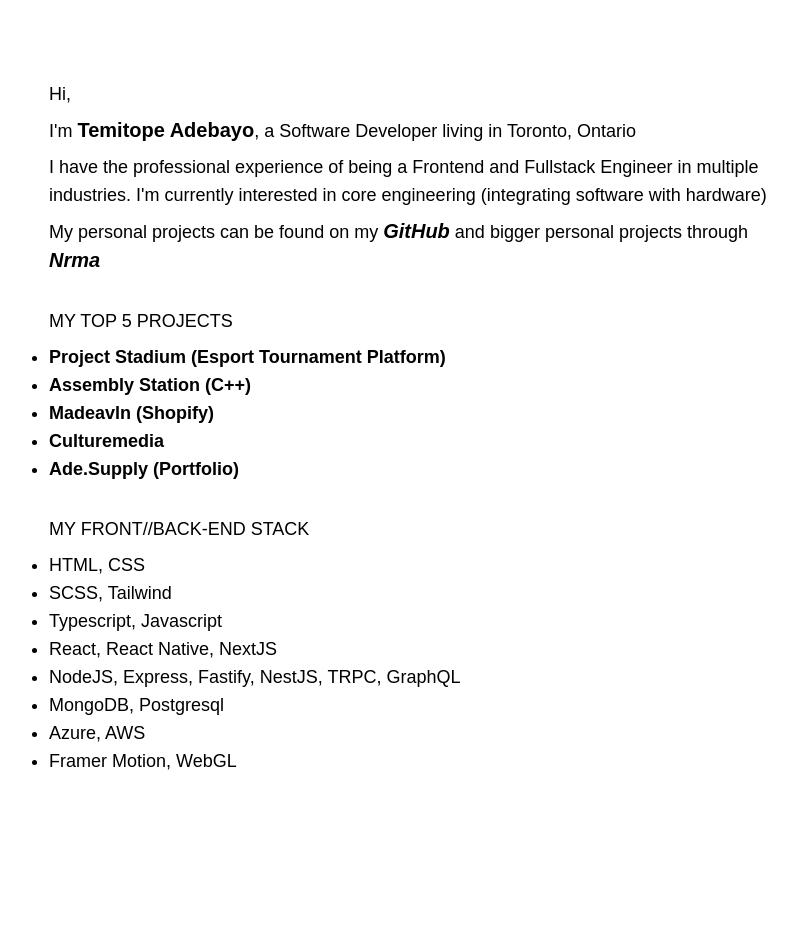
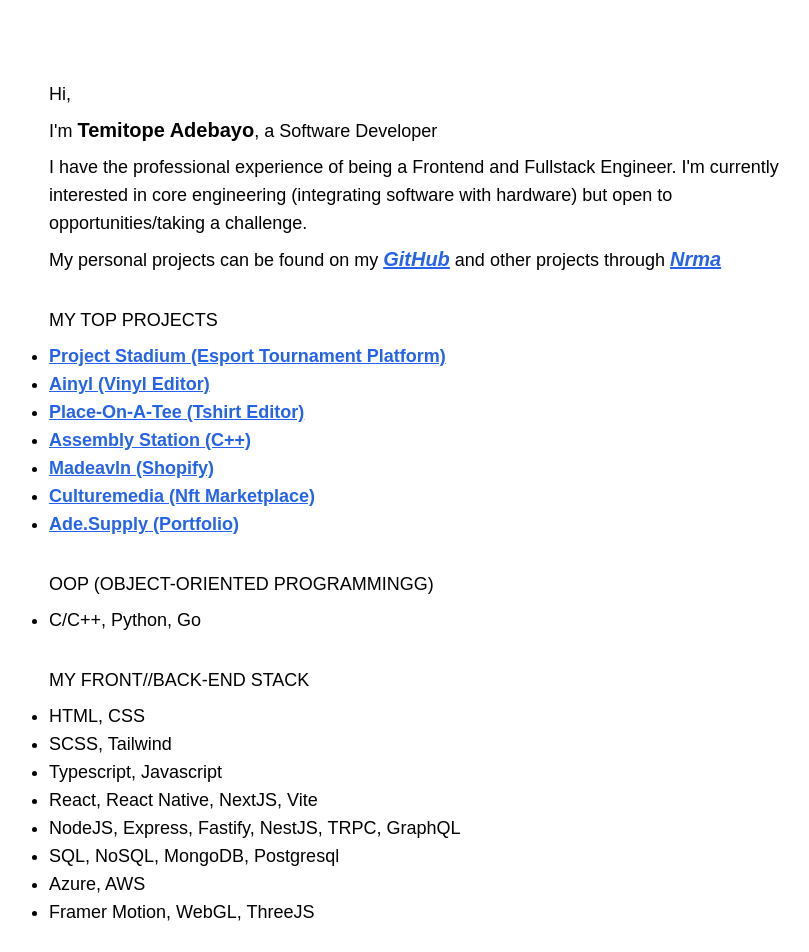
Before and after one commit to tasvln/ade.supply, a Next.js app: page /dev in a window 1280 px wide. Shown: the top 952 px of the page, without its empty margins (223-1032 px from the left). Before the commit the page ends 800 px from the top, so only its background shows below. Built offline with nearby package versions, Linux system fonts and the light colour scheme; a web font is replaced by a local one.

Commit message:
updated portfolio

```diff
--- a/src/app/dev/layout.tsx
+++ b/src/app/dev/layout.tsx
@@ -4,7 +4,7 @@ export default function Layout({
   children: React.ReactNode
 }) {
   return (
-    <main className="h-screen w-full overflow-auto">
+    <main className="h-full">
       {children}
     </main>
   )
--- a/src/app/dev/page.tsx
+++ b/src/app/dev/page.tsx
@@ -2,38 +2,47 @@ const Dev = () => {
   return (
     <div className="flex flex-col mx-auto gap-2 max-w-3xl text-lg my-16 p-4">
       <p>Hi,</p>
-      <p>I&apos;m <b className="text-xl">Temitope Adebayo</b>, a Software Developer living in Toronto, Ontario</p>
+      <p>I&apos;m <b className="text-xl">Temitope Adebayo</b>, a Software Developer</p>
       <p>
-        I have the professional experience of being a Frontend and Fullstack Engineer in multiple industries. I&apos;m currently interested in core engineering (integrating software with hardware)
+        I have the professional experience of being a Frontend and Fullstack Engineer. I&apos;m currently interested in core engineering (integrating software with hardware) but open to opportunities/taking a challenge.
       </p>
       <p>
-        My personal projects can be found on my <i className="text-xl"><b><a className="link" href="https://github.com/tasvln">GitHub</a></b></i> and bigger personal projects through <i className="text-xl"><b><a href="https://github.com/nrmaco" className="link">Nrma</a></b></i>
+        My personal projects can be found on my <i className="text-xl"><b><a className="link" href="https://github.com/tasvln">GitHub</a></b></i> and other projects through <i className="text-xl"><b><a href="https://github.com/nrmaco" className="link">Nrma</a></b></i>
       </p>
-      <p className="uppercase mt-6">my top 5 projects</p>
+      <p className="uppercase mt-6">my top projects</p>
       <ul className="capitalize list-disc">
         <li><a className="link" href="https://www.projectstadium.com">project stadium (esport tournament platform)</a></li>
+        <li><a className="link" href="https://www.ainyl.ade.supply">ainyl (vinyl editor)</a></li>
+        {/* <li><a className="link" href="https://www.grit.ade.supply">grit ()</a></li> */}
+        <li><a className="link" href="https://www.placeonatee.ade.supply">place-on-a-tee (tshirt editor)</a></li>
         <li><a className="link" href="https://github.com/tasvln/assembly-station-app">assembly station (C++)</a></li>
         <li><a className="link" href="https://www.madeavln.com">madeavln (shopify)</a></li>
-        <li><a className="link" href="https://www.culturemedia.com">culturemedia</a></li>
+        <li><a className="link" href="https://www.culturemedia.com">culturemedia (nft marketplace)</a></li>
         <li><a className="link" href="https://www.ade.supply">ade.supply (portfolio)</a></li>
+      </ul>
+      <p className="uppercase mt-6">oop (Object-Oriented Programmingg)</p>
+      <ul className="capitalize list-disc">
+        <li>C/C++, Python, Go</li>
       </ul>
       <p className="uppercase mt-6">my front//back-end stack</p>
       <ul className="capitalize list-disc">
         <li>HTML, CSS</li>
         <li>SCSS, Tailwind</li>
         <li>Typescript, Javascript</li>
-        <li>React, React Native, NextJS</li>
+        <li>React, React Native, NextJS, Vite</li>
         <li>NodeJS, Express, Fastify, NestJS, tRPC, GraphQL</li>
-        <li>MongoDB, Postgresql</li>
+        <li>SQL, NoSQL, MongoDB, Postgresql</li>
         <li>azure, AWS</li>
-        <li>Framer Motion, WebGL</li>
+        <li>Framer Motion, WebGL, ThreeJS</li>
       </ul>
-      <p className="uppercase mt-6">oop </p>
+      <p className="uppercase mt-6">tools</p>
       <ul className="capitalize list-disc">
-        <li>Python, C++</li>
-        <li>Webassembly</li>
+        <li>Git</li>
+        <li>GitHub</li>
+        <li>Figma</li>
+        <li>JIRA, Notion</li>
       </ul>
-      <p className="capitalize mt-6">i&apos;m open to learning new technologies//stacks :)</p>
+      <p className="capitalize mt-6">i&apos;m open to learning new technologies/stacks :)</p>
       <p className="uppercase mt-6">can be reached at <b><a className="link" href="mailto:tasvln@outlook.com">tasvln@outlook.com</a></b></p>
     </div>
   );
--- a/src/app/globals.css
+++ b/src/app/globals.css
@@ -10,7 +10,7 @@
   }
 
   .link {
-    @apply cursor-pointer font-bold;
+    @apply cursor-pointer font-bold underline text-blue-600;
   }
 
   a:hover, .link:hover {
--- a/src/app/page.tsx
+++ b/src/app/page.tsx
@@ -7,8 +7,8 @@ export default function Home() {
       <div className="flex flex-col gap-2 justify-center items-center h-dvh text-lg">
         <Link href="">shop [pending]</Link>
         <Link href="/dev">tech portfolio</Link>
-        <Link href="">designs [archive]</Link>
-        <Link href="">beats [::link changes quaterly::]</Link>
+        {/* <Link href="">designs [archive]</Link> */}
+        {/* <Link href="">beats [::link changes quaterly::]</Link> */}
         <Link href="">videography [pending]</Link>
         <Link href="mailto:tasvln@outlook.com">contact</Link>
       </div>
```
